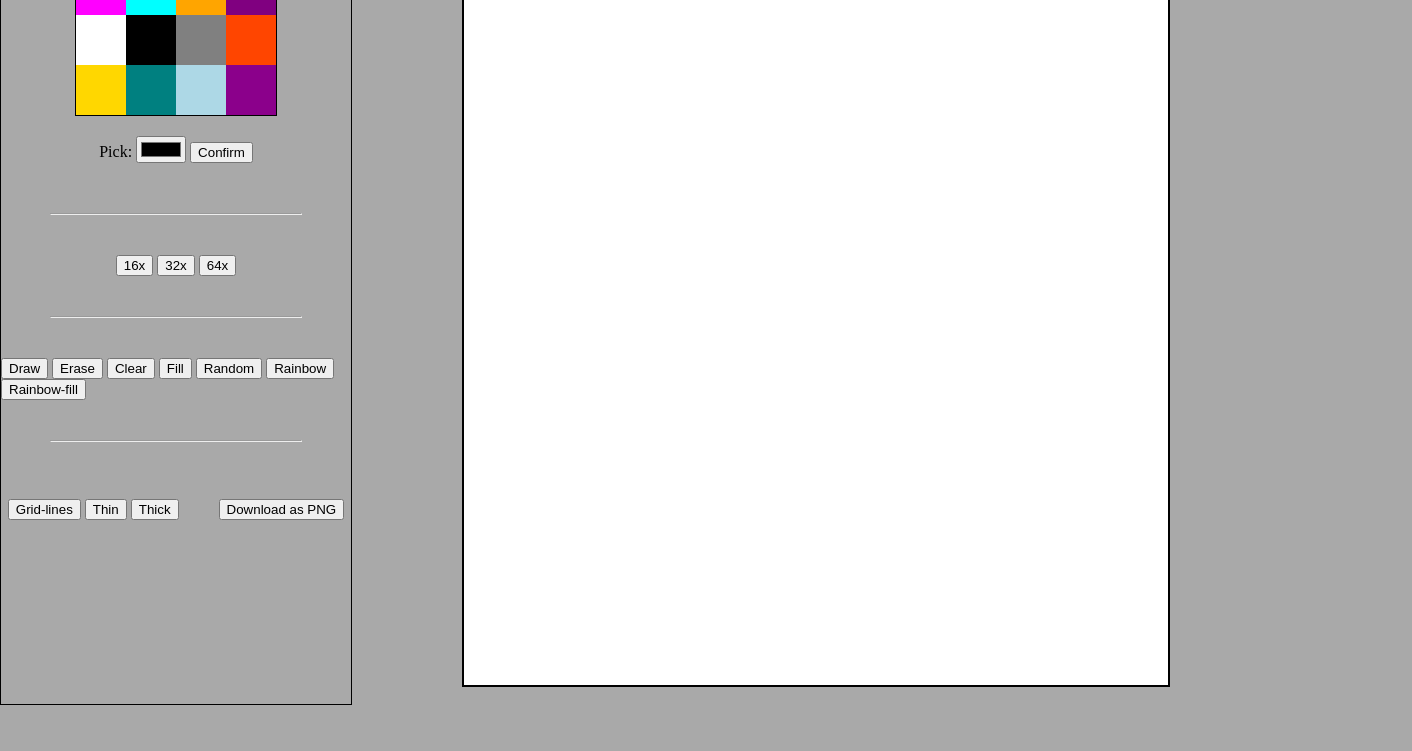
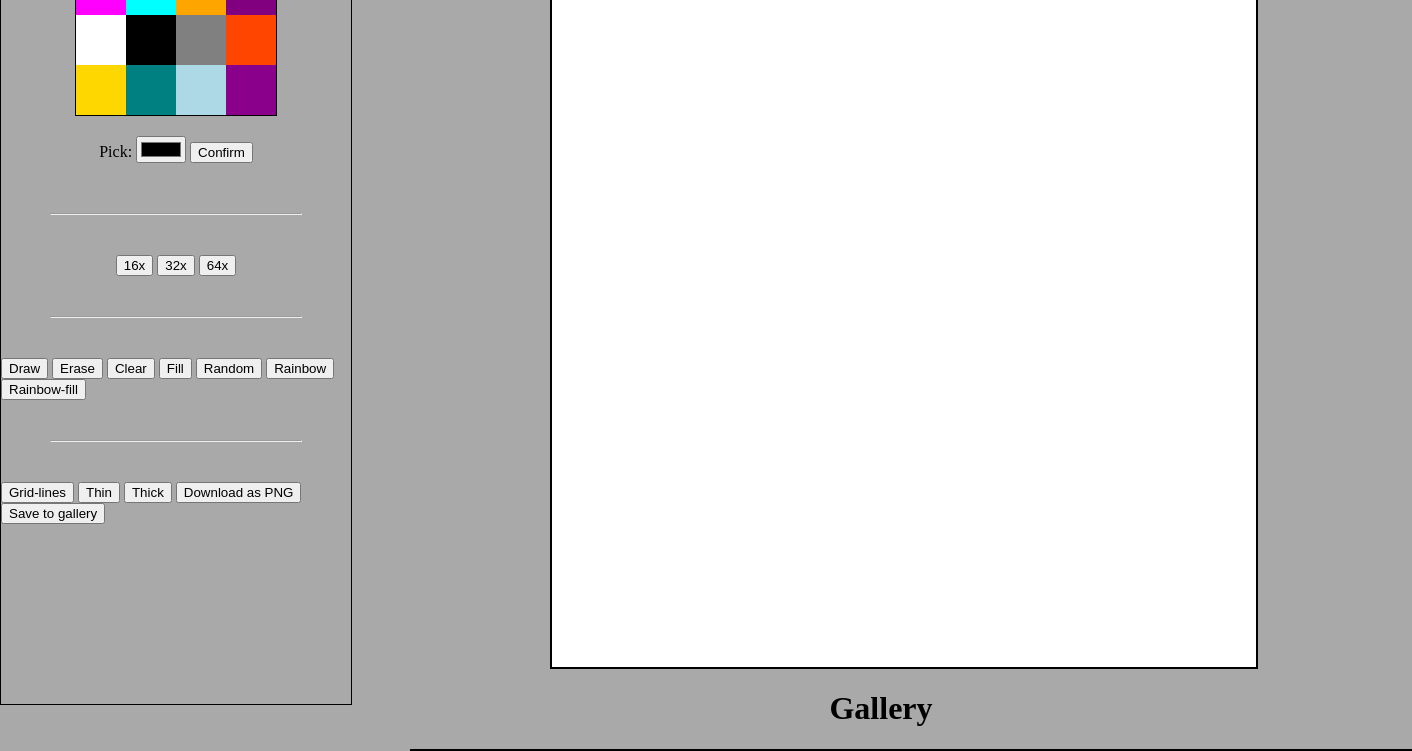
Before and after one commit to doo78/Sketchify, a plain HTML site: page index.html in a window 1280 px wide. Shown: the part 97-848 px from the top of the page, 1412 px wide, since content can reach past the window. Before the commit the page ends 802 px from the top, so only its background shows below. Drawn offline with Linux system fonts and the light colour scheme.

Commit message:
Added a gallery to store the images you have drawn. Will add edit and remove buttons next. Then, I will add local storage so that they don't disappear when you reload the page.

```diff
--- a/index.html
+++ b/index.html
@@ -64,8 +64,8 @@
         <button class="misc-btn" id="grid-lines">Grid-lines</button>
         <button class="misc-btn brush-size" id="thin">Thin</button>
         <button class="misc-btn brush-size" id="thick">Thick</button>
-        <canvas id="image-canvas" width="32" height="32"></canvas>
         <button class="misc-btn" id="download-btn">Download as PNG</button>
+        <button class="misc-btn" id="save-btn">Save to gallery</button>
       </div>
     </div>
 
@@ -77,6 +77,13 @@
       <div class = "container">
 
       </div>
+
+      <h1>Gallery</h1>
+
+      <div id="gallery">
+
+
+      </div>
     </div>
 
 
--- a/javascript.js
+++ b/javascript.js
@@ -38,6 +38,25 @@ downloadBtn.addEventListener('click', () => {
         downloadLink.click();
       });
 });
+
+const saveBtn = document.querySelector('#save-btn');
+
+
+saveBtn.addEventListener('click', () => {
+
+    html2canvas(container).then(canvas => {
+      const image = canvas.toDataURL('image/png');
+
+      var imageElement = document.createElement('img');
+      imageElement.classList.add('saved-image');
+      imageElement.src = image;
+
+      document.getElementById('gallery').appendChild(imageElement);
+    });
+
+
+  });
+
 
 // Checks if the user is holding the mouse down
 document.body.onmousedown = (e) => {
--- a/style.css
+++ b/style.css
@@ -11,14 +11,33 @@ body{
     flex-direction: column;
     align-items: center;
     justify-content: center;
-    margin-left: auto;
+    margin-left: 350px;
     margin-right: auto;
 }
+
+/*Gallery*/
+
+#gallery{
+    display: grid;
+    width: 1000px;
+    border: 1px solid black;
+    grid-template-columns: repeat(3, 1fr);
+    grid-template-rows: repeat(3, 1fr);
+    margin-left: 60px;
+}
+
+.saved-image{
+    width: 300px;
+    height: 300px;
+    margin: 10px;
+}
+
 
 /*Title*/
 .title{
     text-align: center;
     font-size: 50px;
+
 }
 
 /*Inside the canvas*/
@@ -31,7 +50,7 @@ body{
     border: 2px solid black;
     background-color: white;
 
-    margin-left: auto;
+    margin-left: 200px;
     margin-right: auto;
 
 }
@@ -58,6 +77,7 @@ body{
     display: flex;
     flex-direction: column;
     align-items: center;
+    position: fixed;
 }
 
 #size{
```
Also changed, not shown: featuresToAdd.txt.
